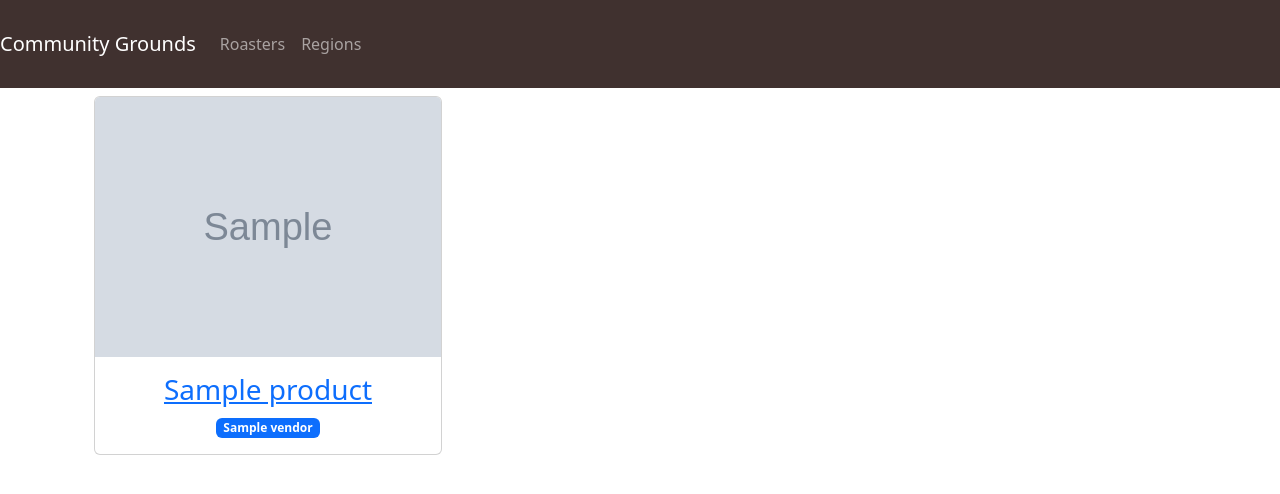
After one commit to tk-hap/python_coffee_scraper, a Flask app: template templates/region_products.html in a window 1280 px wide. The commit adds this page. Shown: the top 494 px of the page. Run offline with Flask 2, Linux system fonts and the light colour scheme; the template is opened without the code that fills it: most values are stand-ins (such as "Sample title", 1, 10 or a date in 2020); grey boxes marked "Sample" are stand-in pictures; data that the repository does not hold is empty.

Commit message:
Regions page working

```diff
--- a/templates/base.html
+++ b/templates/base.html
@@ -19,7 +19,10 @@
         <div class="collapse navbar-collapse" id="navbarNav">
             <ul class="navbar-nav">
             <li class="nav-item active">
-                <a class="nav-link" href="#">About</a>
+                <a class="nav-link" href="{{ url_for('vendors') }}">Roasters</a>
+            </li>
+            <li>
+                <a class="nav-link" href="{{ url_for('regions') }}">Regions</a>
             </li>
             </ul>
         </div>
--- /dev/null
+++ b/templates/region_products.html
@@ -0,0 +1,25 @@
+{% extends 'base.html' %}
+
+{% block content %}
+    <h1>{% block title %}  {% endblock %}</h1>
+
+    <div class="container text-center">
+        {% for products in region_products |batch(3) %}
+        <div class="row row-cols-1 row-cols-md-3 g-4">
+         {% for product in products %}
+         <div class="col mb-3">
+            <div class="card h-100">
+                <img src="{{ product['images']}}" class="card-img-top" alt="...">
+                <div class="card-body">
+                    <a href="{{ url_for('single_product', product_vendor=product['vendor'], product_id=product['id']) }}" class="stretched-link">
+                        <h3 class="card-title">{{ product['title'] }}</h3>
+                    </a>
+                 <span class="badge bg-primary">{{ product['vendor'] }}</span>
+                </div>
+            </div>
+         </div>
+        {% endfor %}
+        </div>
+      {% endfor %}
+    </div>
+{% endblock %}
--- a/templates/regions.html
+++ b/templates/regions.html
@@ -3,7 +3,7 @@
 {% block content %}
 <div class="list-group list-group-flush">
     {% for region in all_regions %}
-        <a href="{{ url_for('regions') }}" class="fs-3 list-group-item list-group-item-action">{{ region['region'] }}</a>
+        <a href="{{ url_for('region_products', product_region=region['region']) }}" class="fs-3 list-group-item list-group-item-action">{{ region['region'] }}</a>
     {% endfor %}
 </div>
 {% endblock %}
--- a/templates/vendors.html
+++ b/templates/vendors.html
@@ -1,9 +1,9 @@
 {% extends 'base.html' %}
 
 {% block content %}
+<div class="list-group list-group-flush">
     {% for roaster in all_roasters %}
-        <a href="{{ url_for('vendor_products', product_vendor=roaster['sk']) }}" class="link"">
-            <h2>{{ roaster['sk'].split('ROASTER#')[1] }}</h2>
-        </a>
+        <a href="{{ url_for('vendor_products', product_vendor=roaster['sk']) }}" class="fs-3 list-group-item list-group-item-action">{{ roaster['sk'].split('ROASTER#')[1] }}</a>
     {% endfor %}
+</div>
 {% endblock %}
--- a/web_app.py
+++ b/web_app.py
@@ -45,6 +45,11 @@ def get_vendor_products(product_vendor):
         abort(404)
     return all_products
 
+def get_region_products(product_region):
+    all_region_products = table.query(IndexName='region-index', KeyConditionExpression=Key('region_tag').eq('REGION') & Key('region').eq(product_region))['Items']
+    if all_region_products is None:
+        abort(404)
+    return all_region_products
 
 
 @app.route('/')
@@ -65,7 +70,6 @@ def regions():
     return render_template('regions.html', all_regions=all_regions)
 
 
-
 #Displays a single product
 @app.route('/<product_vendor>/<product_id>')
 def single_product(product_vendor, product_id):
@@ -77,3 +81,8 @@ def single_product(product_vendor, product_id):
 def vendor_products(product_vendor):
     all_products = get_vendor_products(product_vendor)
     return render_template('vendor_products.html', vendor_products=all_products)
+
+@app.route('/regions/<product_region>')
+def region_products(product_region):
+    all_products = get_region_products(product_region)
+    return render_template('region_products.html', region_products=all_products)
```
